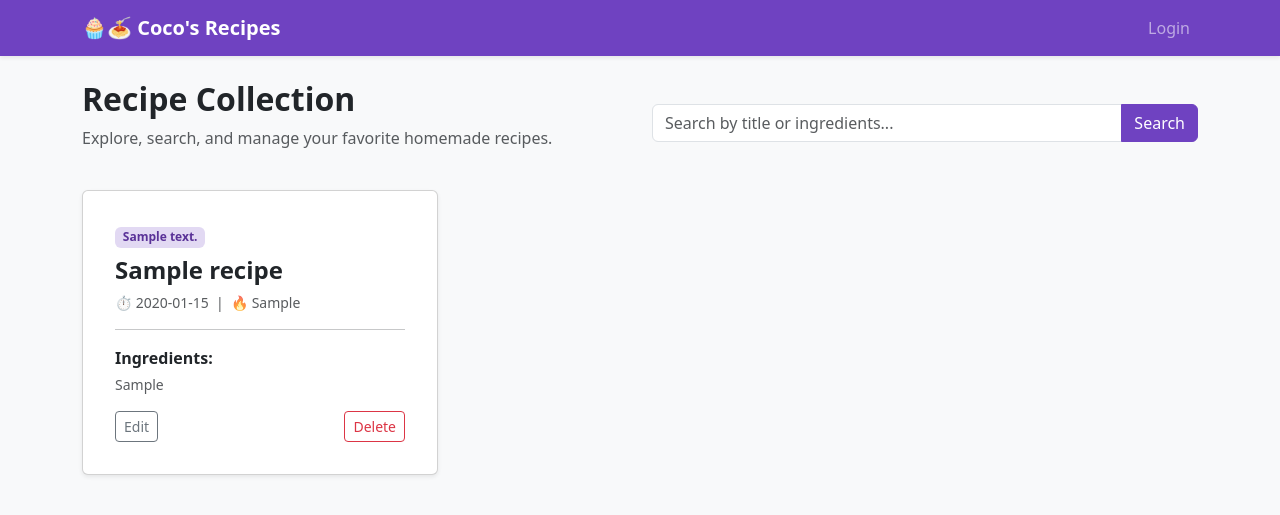
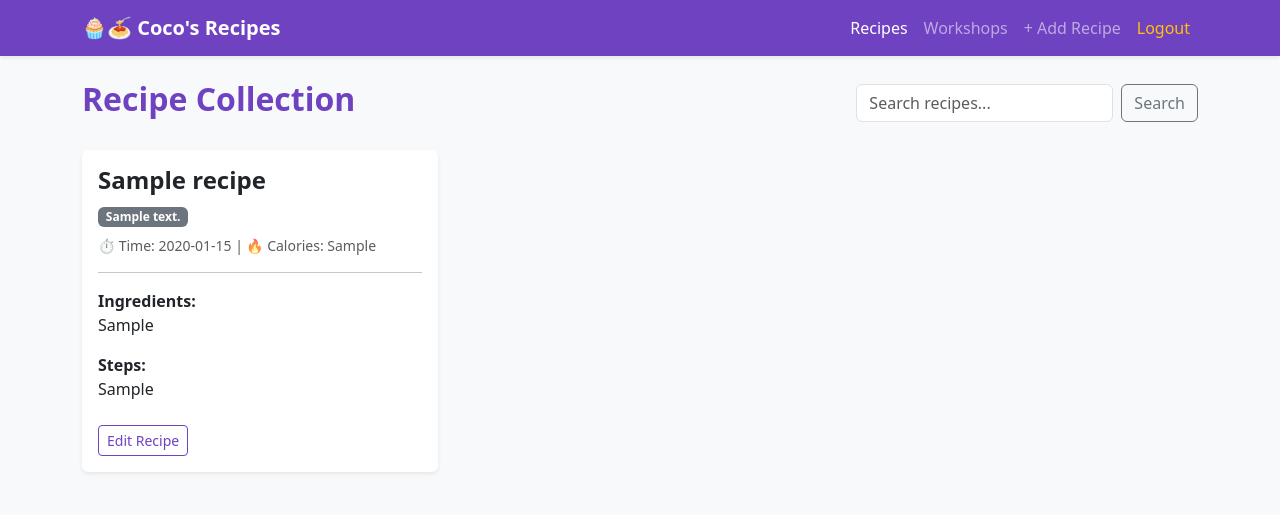
Before and after one commit to subhalakshmisubhi/Coco-s-Recipes, a Flask app: page / in a window 1280 px wide. Shown: the top 515 px of the page. Run offline with Flask 3, Linux system fonts and the light colour scheme; the visitor is signed in with stand-in values (Sample User, id 1); tables that the repository leaves empty hold one stand-in row (values such as "Sample post").

Commit message:
Update index.html

```diff
--- a/templates/index.html
+++ b/templates/index.html
@@ -1,49 +1,56 @@
-{% extends "base.html" %}
-{% block content %}
-<div class="row mb-4 align-items-center">
-    <div class="col-md-6">
-        <h2 class="fw-bold text-dark">Recipe Collection</h2>
-        <p class="text-muted">Explore, search, and manage your favorite homemade recipes.</p>
+<!DOCTYPE html>
+<html lang="en">
+<head>
+    <meta charset="UTF-8">
+    <title>Coco's Recipes</title>
+    <link href="https://cdn.jsdelivr.net/npm/bootstrap@5.3.0/dist/css/bootstrap.min.css" rel="stylesheet">
+    <style>
+        .navbar-purple { background-color: #6f42c1 !important; }
+        .btn-purple { background-color: #6f42c1; color: white; }
+        .btn-purple:hover { background-color: #5a3298; color: white; }
+    </style>
+</head>
+<body class="bg-light">
+    <nav class="navbar navbar-expand-lg navbar-dark navbar-purple mb-4 shadow-sm">
+        <div class="container">
+            <a class="navbar-brand fw-bold" href="{{ url_for('index') }}">🧁🍝 Coco's Recipes</a>
+            <div class="navbar-nav ms-auto">
+                <a class="nav-link active" href="{{ url_for('index') }}">Recipes</a>
+                <a class="nav-link" href="{{ url_for('courses') }}">Workshops</a>
+                <a class="nav-link" href="{{ url_for('add_recipe') }}">+ Add Recipe</a>
+                <a class="nav-link text-warning" href="{{ url_for('logout') }}">Logout</a>
             </div>
-    <div class="col-md-6">
-        <form method="GET" action="{{ url_for('index') }}" class="input-group">
-            <input type="text" name="search" class="form-control" placeholder="Search by title or ingredients..." value="{{ search }}">
-            <button class="btn btn-purple" type="submit">Search</button>
-            {% if search %}
-                <a href="{{ url_for('index') }}" class="btn btn-outline-secondary">Clear</a>
-            {% endif %}
+        </div>
+    </nav>
+    <div class="container">
+        <div class="d-flex justify-content-between align-items-center mb-4">
+            <h2 class="fw-bold" style="color: #6f42c1;">Recipe Collection</h2>
+            <form class="d-flex" method="GET" action="{{ url_for('index') }}">
+                <input class="form-control me-2" type="search" name="search" placeholder="Search recipes..." value="{{ search }}">
+                <button class="btn btn-outline-secondary" type="submit">Search</button>
             </form>
         </div>
-</div>
-
         <div class="row">
             {% for recipe in recipes %}
                 <div class="col-md-4 mb-4">
-        <div class="card shadow-sm h-100 p-3">
+                    <div class="card shadow-sm border-0 h-100">
                         <div class="card-body">
-                {% if recipe['cuisine'] %}
-                    <span class="badge badge-purple mb-2">{{ recipe['cuisine'] }}</span>
-                {% endif %}
-                <h4 class="card-title text-dark fw-bold mb-2">{{ recipe['title'] }}</h4>
-                <p class="text-muted mb-2 small">
-                    ⏱ {{ recipe['time'] }} &nbsp;|&nbsp; 🔥 {{ recipe['calories'] }}
-                </p>
+                            <h4 class="card-title fw-bold text-dark">{{ recipe.title }}</h4>
+                            <span class="badge bg-secondary mb-2">{{ recipe.cuisine }}</span>
+                            <p class="text-muted small mb-1">⏱ Time: {{ recipe.time }} | 🔥 Calories: {{ recipe.calories }}</p>
                             <hr>
-                <p class="card-text text-dark mb-1"><strong>Ingredients:</strong></p>
-                <p class="text-muted small text-truncate">{{ recipe['ingredients'] }}</p>
-
-                <div class="d-flex justify-content-between align-items-center mt-3">
-                    <a href="{{ url_for('edit_recipe', id=recipe['id']) }}" class="btn btn-sm btn-outline-secondary">Edit</a>
-                    <a href="{{ url_for('delete_recipe', id=recipe['id']) }}" class="btn btn-sm btn-outline-danger" onclick="return confirm('Are you sure you want to delete this recipe?');">Delete</a>
-                </div>
+                            <p class="card-text"><strong>Ingredients:</strong><br>{{ recipe.ingredients }}</p>
+                            <p class="card-text"><strong>Steps:</strong><br>{{ recipe.steps }}</p>
+                            <a href="{{ url_for('edit_recipe', recipe_id=recipe.recipe_id) }}" class="btn btn-sm btn-outline-purple mt-2" style="border-color: #6f42c1; color: #6f42c1;">Edit Recipe</a>
                         </div>
                     </div>
                 </div>
             {% else %}
-    <div class="col-md-12 text-center py-5">
-        <h5 class="text-muted">No recipes found. Try adding a new one!</h5>
-        <a href="{{ url_for('add_recipe') }}" class="btn btn-purple mt-2">+ Add Recipe</a>
+                <div class="col-12 text-center py-5">
+                    <p class="text-muted">No recipes found. Click "+ Add Recipe" to create one!</p>
                 </div>
             {% endfor %}
         </div>
-{% endblock %}
+    </div>
+</body>
+</html>
```
Lines whose indentation alone changed are shown as unchanged.
